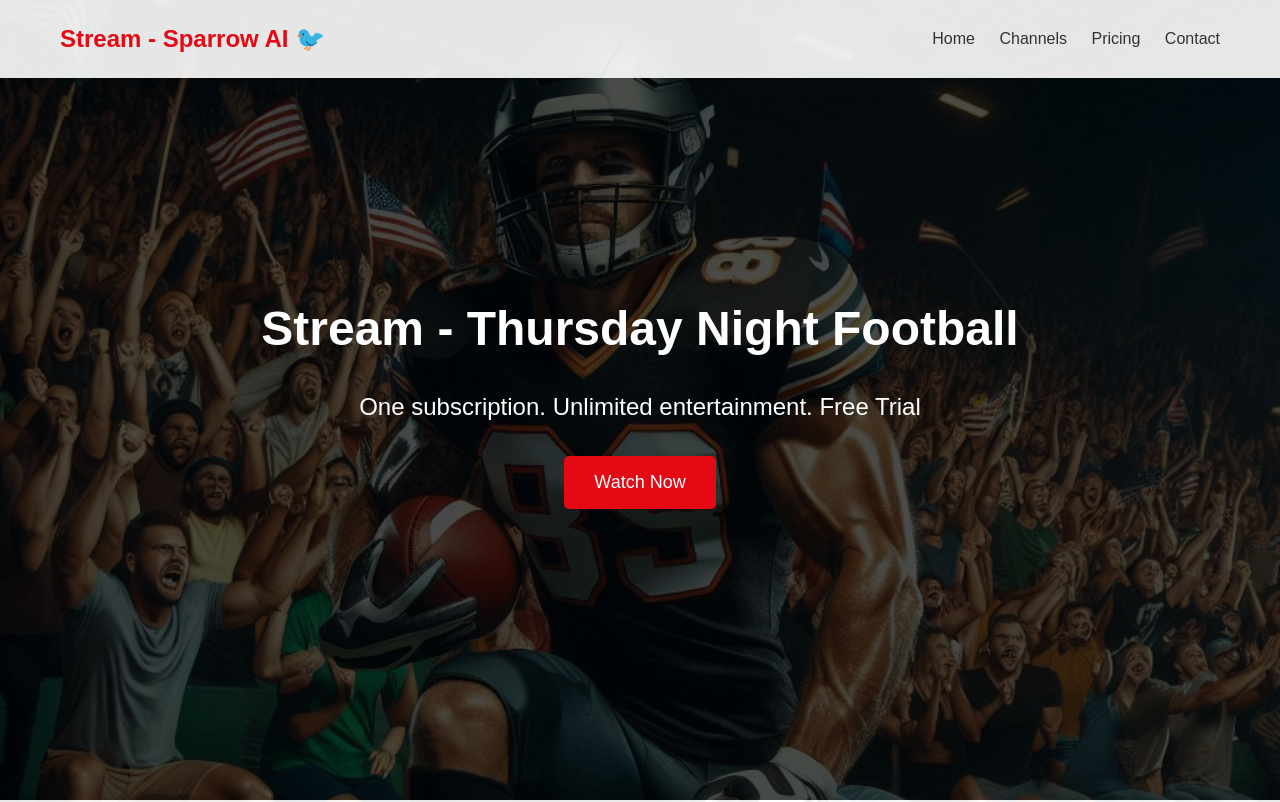
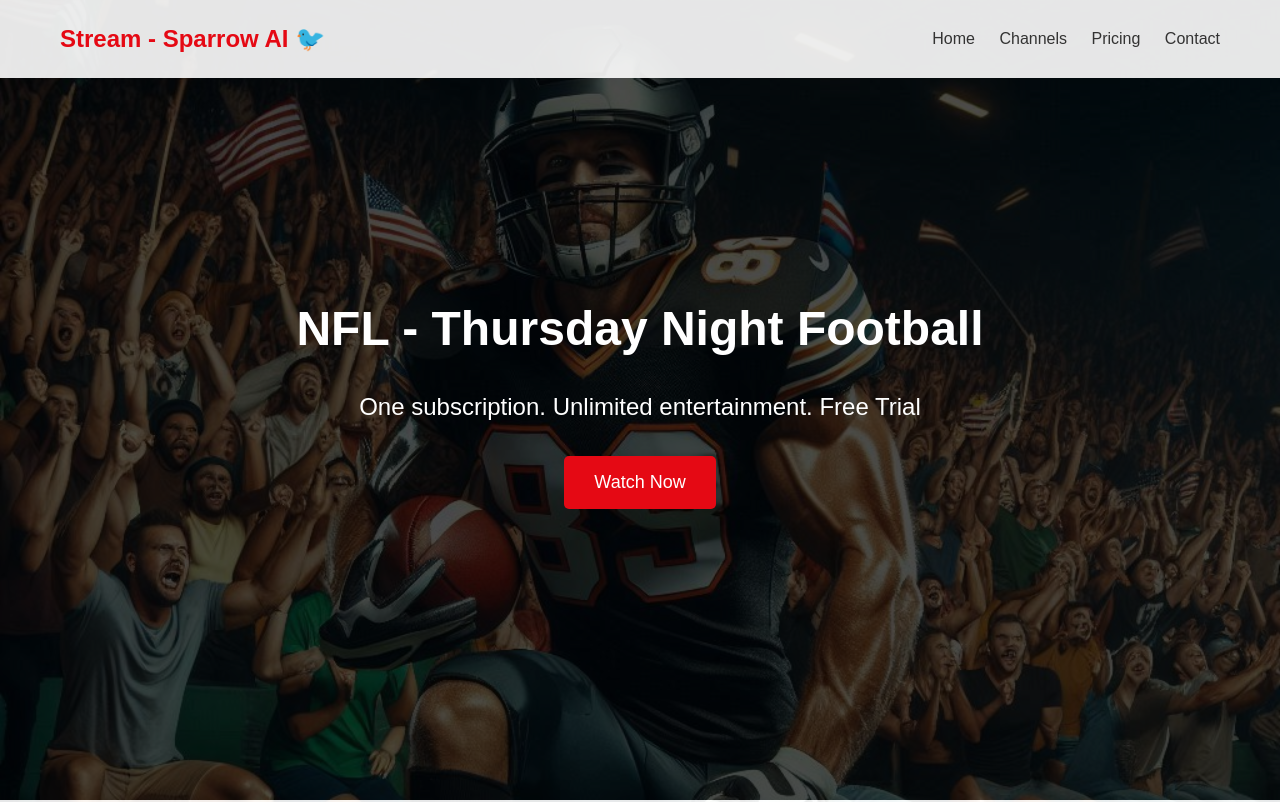
Before and after one commit to edycyber/nfl, a plain HTML site: page index.html in a window 1280 px wide. Shown: the top 802 px of the page. Drawn offline with nearby package versions, Linux system fonts and the light colour scheme.

Commit message:
Update index.html

```diff
--- a/index.html
+++ b/index.html
@@ -280,7 +280,7 @@
 
     <section id="home" class="hero">
         <div class="hero-content">
-            <h1>Stream - Thursday Night Football</h1>
+            <h1>NFL - Thursday Night Football</h1>
             <p>One subscription. Unlimited entertainment. Free Trial</p>
             <a href="https://amzn.to/3NDrgT5" class="cta-button">Watch Now</a>
         </div>
```
